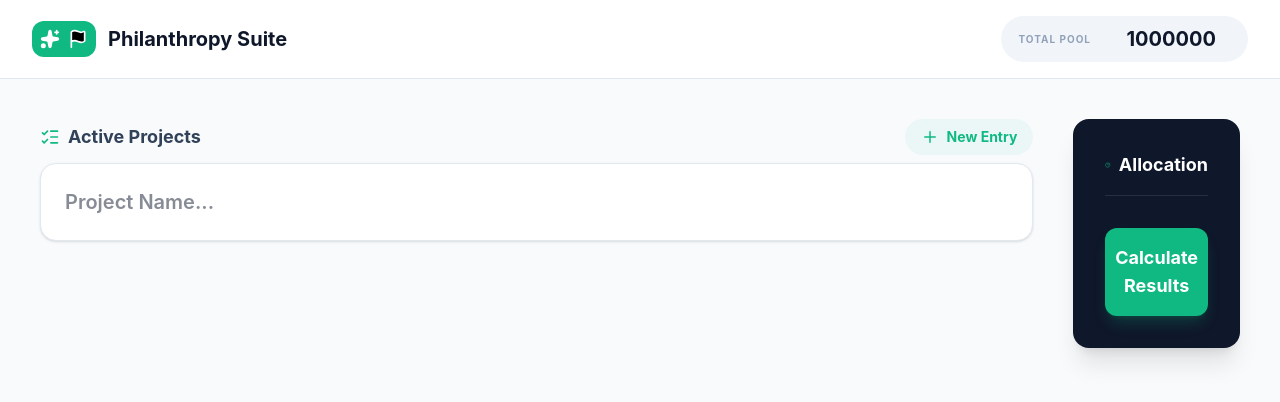
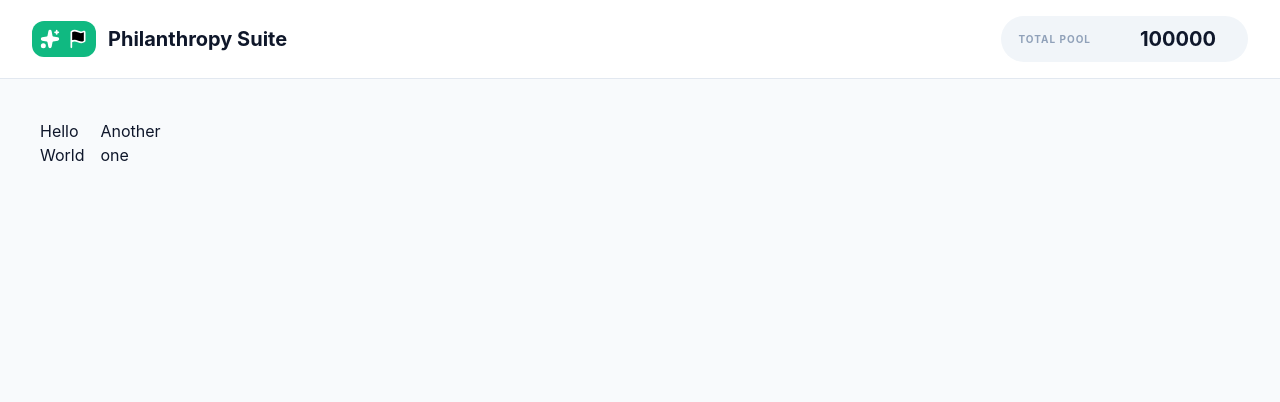
Before and after one commit to EccentricTom/philanthropy_suite, a React (Vite) app in the folder frontend/: page / in a window 1280 px wide. Shown: the top 402 px of the page. Built offline with nearby package versions, Linux system fonts and the light colour scheme.

Commit message:
fixed name error

```diff
--- a/frontend/src/App.tsx
+++ b/frontend/src/App.tsx
@@ -1,44 +1,19 @@
 import { useState } from 'react';
-import { Sparkles, Plus, PieChart, ListChecks } from 'lucide-react';
-import { Header } from './components/header';
+import { Header } from './components/Header';
 import "./index.css";
 
 function App() {
-  const [budget, setBudget] = useState(1000000);
-  const [projects, setProjects] = useState<Project[]>([]); // Same logic as before
+  const [budget, setBudget] = useState(100000)
 
   return (
     <div className="app-container">
-      <Header budget={budget}></Header>
+      <Header budget={budget}> setBudget={setBudget}</Header>
 
       <main className="main-layout">
-        <section className="lg:col-span-10 space-y-6">
-          <div className="flex justify-between items-center mb-2">
-            <h2 className="flex items-center gap-2 text-lg font-bold text-slate-700">
-              <ListChecks className="text-brand-primary" size={20} /> Active Projects
-            </h2>
-            <button className="btn-interactive btn-ghost-style">
-              <Plus size={18} /> New Entry
-            </button>
-          </div>
-
-          <div className="card-project">
-             <input placeholder="Project Name..." className="text-xl font-semibold outline-none w-full" />
-          </div>
-        </section>
-
-        <section className="lg:col-span-2">
-          <div className="panel-summary">
-            <h2 className="flex items-center gap-2 text-lg font-bold mb-8 border-b border-white/10 pb-4">
-              <PieChart className="text-brand-primary" size={20} /> Allocation
-            </h2>
-
-            {/* COMBINING CLASSES HERE */}
-            <button className="btn-interactive btn-primary-style w-full mt-6">
-              Calculate Results
-            </button>
-          </div>
-        </section>
+        <div className='flex gap-4 col-size-4'>
+            <h1 className="text-bold">Hello World</h1>
+            <h3 className="text-size-xl"> Another one</h3>
+        </div>
       </main>
     </div>
   );
--- /dev/null
+++ b/frontend/src/components/testcomponent.tsx
@@ -0,0 +1,8 @@
+export function testComponent() {
+    return(
+        <div>
+            <h1 className="text-bold">Hello World</h1>
+            <h3 className="text-size-xl"> Another one</h3>
+        </div>
+    );
+}
```
Also changed, not shown: frontend/src/components/Header.tsx (renamed from frontend/src/components/header.tsx).
